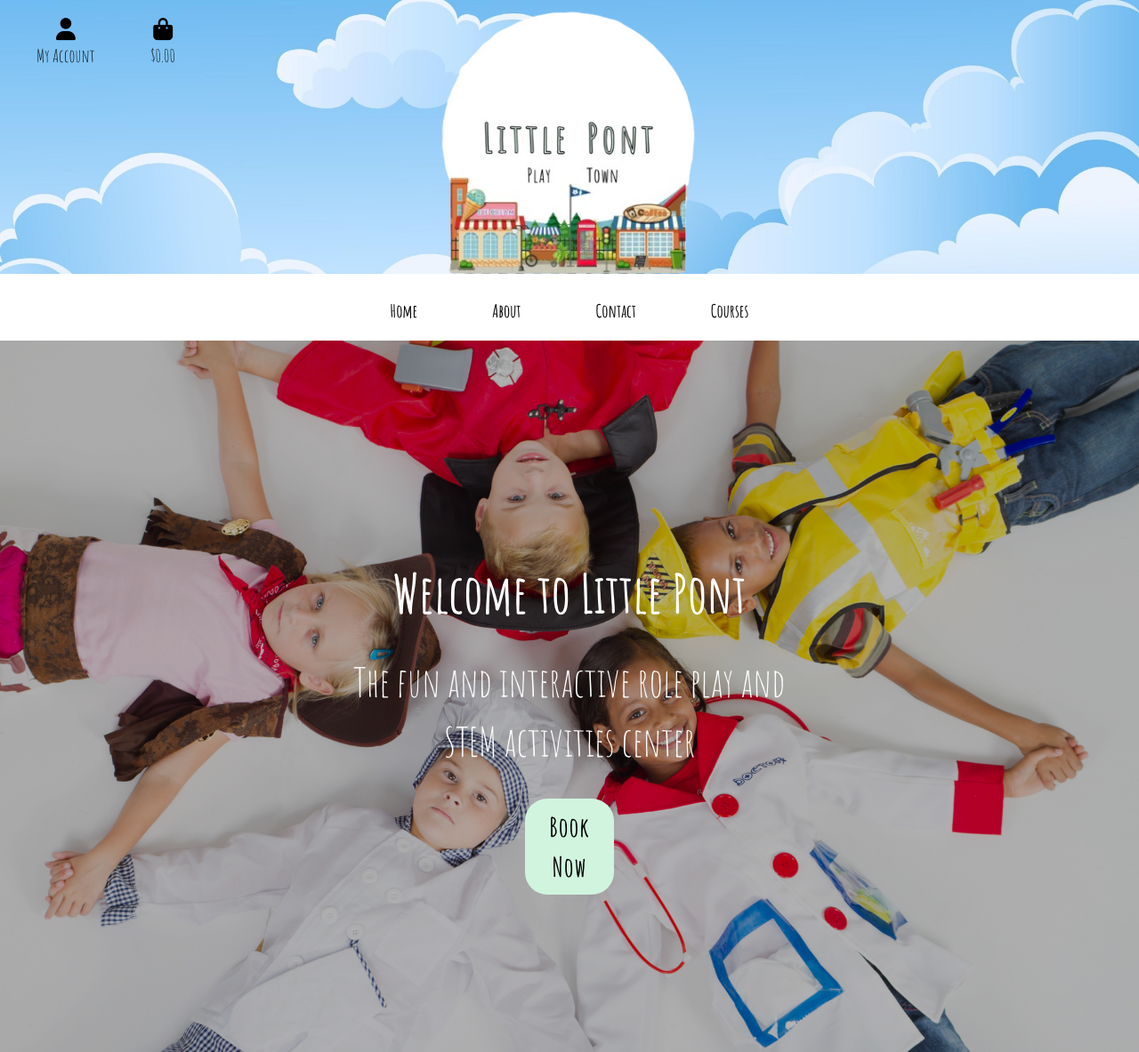
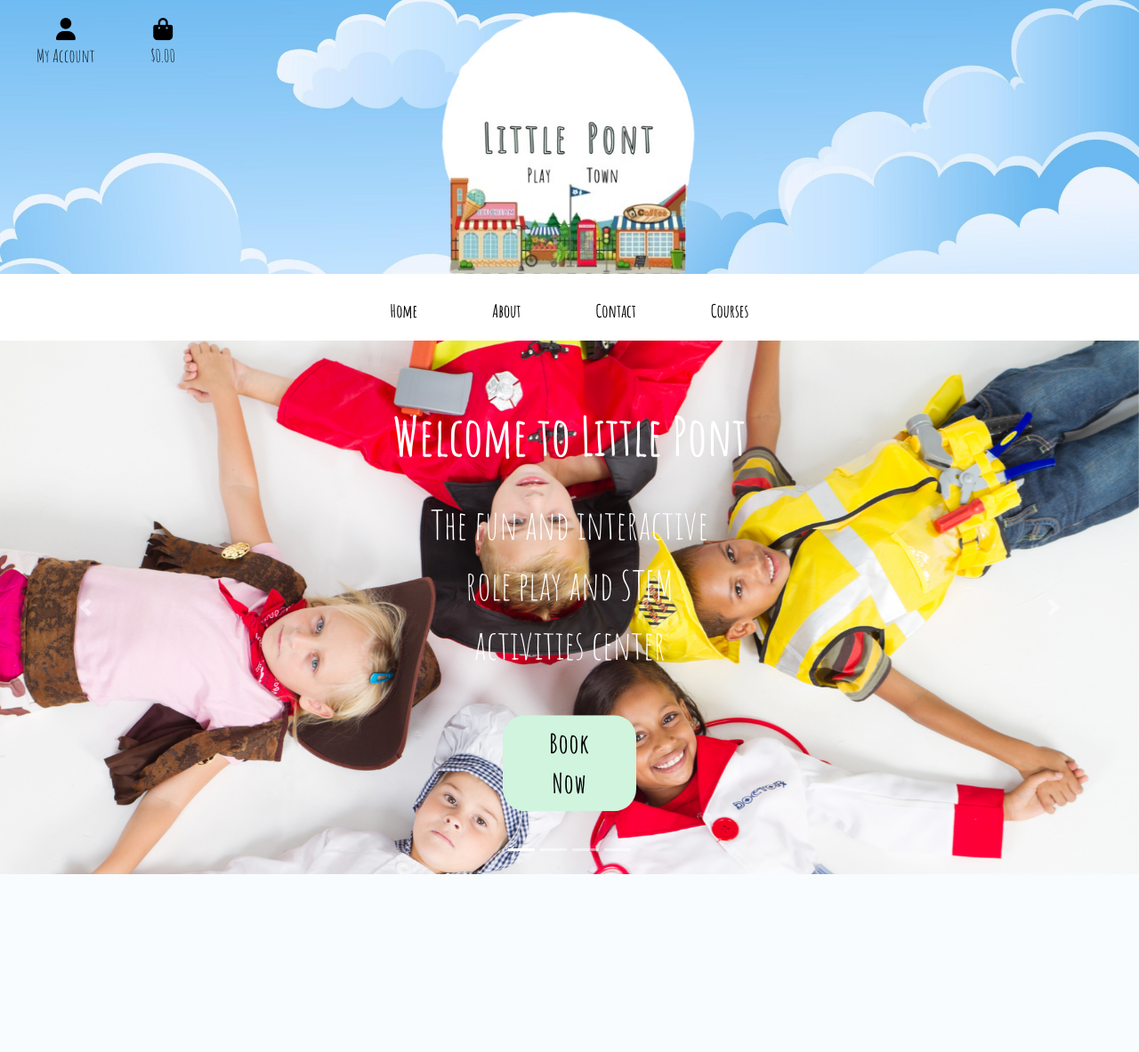
Before and after one commit to ChloeL-E/little-pont-msp4, a Django app: page / in a window 1280 px wide. Shown: the whole page at 89% size. After the commit the page ends 983 px from the top, so only its background shows below. Run offline with Django 3.2, Linux system fonts and the light colour scheme; some libraries are stand-ins or nearby versions.

Commit message:
Added styling to hero carousel

```diff
--- a/home/templates/home/index.html
+++ b/home/templates/home/index.html
@@ -10,27 +10,85 @@
 {% endblock %}
 
 {% block content %}
- <!-- Hero Section adapted from BootstrapMade.com -->
+ <!-- Hero Section adapted from BootstrapMade.com and W3c schools-->
  <section id="hero">
-  <div class="hero-container container">
+  <div class="hero-container container-fluid">
     <div class="hero">
-      <div class="hero-inner">
-        <div class="hero-item active" style="background-image: url('{{ MEDIA_URL }}media/fancy-dress.webp')">
+      <div id="myCarousel" class="carousel slide" data-ride="carousel">
+        <!-- Indicators -->
+        <ol class="carousel-indicators">
+          <li data-target="#myCarousel" data-slide-to="0" class="active"></li>
+          <li data-target="#myCarousel" data-slide-to="1"></li>
+          <li data-target="#myCarousel" data-slide-to="2"></li>
+          <li data-target="#myCarousel" data-slide-to="3"></li>
+        </ol>
+
+        <!-- Wrapper for slides -->
+        <div class="carousel-inner">
+          <div class="carousel-item active">
+            <img class="d-block w-100" src="{{ MEDIA_URL }}media/fancy-dress.webp" alt="First slide">
+          </div>
+          <div class="carousel-item">
+            <img class="d-block w-100" src="{{ MEDIA_URL }}media/kitchen-play.webp" alt="Second slide">
+          </div>
+          <div class="carousel-item">
+            <img class="d-block w-100" src="{{ MEDIA_URL }}media/frying-eggs.webp" alt="Third slide">
+          </div>
+          <div class="carousel-item">
+            <img class="d-block w-100" src="{{ MEDIA_URL }}media/full-shot-kids-playing-with-eco-toys-indoors.webp" alt="Fourth slide">
+          </div>
+        </div>
+
+        <!-- Controls -->
+        <a class="carousel-control-prev" href="#myCarousel" role="button" data-slide="prev">
+          <span class="carousel-control-prev-icon" aria-hidden="true"></span>
+          <span class="sr-only">Previous</span>
+        </a>
+        <a class="carousel-control-next" href="#myCarousel" role="button" data-slide="next">
+          <span class="carousel-control-next-icon" aria-hidden="true"></span>
+          <span class="sr-only">Next</span>
+        </a>
+      </div>
+
+      <!-- Intro content -->
+      <div class="intro-container">
+        <h2>Welcome to Little Pont</h2>
+        <p>The fun and interactive role play and STEM activities center</p>
+        <a href="#" class="book-now-button btn btn-lg rounded-4">Book Now</a>
+      </div>
+    </div>
+  </div>
+</section>
+<!-- End Hero Section -->
+
+    <!--<div id="carousel-images" class="carousel slide w-100" data-ride="carousel">
+            <div class="carousel-inner">
+              <div class="carousel-item active">
+                <img class="d-block w-100" src="{{ MEDIA_URL }}media/fancy-dress.webp" alt="First slide">
+              </div>
+              <div class="carousel-item">
+                <img class="d-block w-100" src="{{ MEDIA_URL }}kitchen-play.webp" alt="Second slide">
+              </div>
+              <div class="carousel-item">
+                <img class="d-block w-100" src="{{ MEDIA_URL }}frying-eggs.webp" alt="Third slide">
+              </div>
+              <div class="carousel-item">
+                <img class="d-block w-100" src="{{ MEDIA_URL }}full-shot-kids-playing-with-eco-toys-indoors.webp" alt="Fourth slide">
+              </div>
           <div class="intro-container">
             <div class="container">
-              <h2 class="">Welcome to Little Pont</h2>
-              <p class="">The fun and interactive role play and STEM activities center</p>
-              <a href="" class="book-now-button btn btn-lg rounded-4 d-flex align-items-center
+              <h2>Welcome to Little Pont</h2>
+              <p>The fun and interactive role play and STEM activities center</p>
+              <a href="#" class="book-now-button btn btn-lg rounded-4 d-flex align-items-center
                     justify-content-center my-auto mx-auto" contenteditable="false"
                 style="width: 100px; cursor: pointer;">Book Now</a>
             </div>
           </div>
         </div>
-    </div>
+      </div>
   </div>
-</div>
-</section>
-<!-- End Hero Section -->
+</div>-->
+
 <!-- <div class="container h-100 col-12" style="padding-top:50px;">
   <div class="row">
     <div id="carousel-images" class="carousel slide w-100" data-ride="carousel">
--- a/static/css/base.css
+++ b/static/css/base.css
@@ -7,6 +7,8 @@ body {
     color: black;
     font-family: 'Amatic SC';
 }
+
+/* Header */
 
 header {
     position: relative;
@@ -31,6 +33,8 @@ header {
     border-bottom: 0.5px solid white;
 }
 
+/* Navbar */
+
 .nav-link {
     padding-bottom: 0;
 }
@@ -50,13 +54,31 @@ header {
     width: 1.5rem;
 }
 
+/*  -------------------------------- Home page */
+/* Hero Image Carousel*/
+
+#myCarousel, .carousel-inner, .carousel-item {
+    height: 100%;
+  }
+
+  .carousel-inner {
+    display: flex;
+    align-items: center;
+  }
+
+  .carousel-item img {
+    width: 100%;
+    height: auto; /* Maintain aspect ratio */
+  }
+
 #hero {
     width: 100%;
-    height: 100vh;
-    background: #000;
+    height: 75vh;
+    background: #fff;
     overflow: hidden;
     position: relative;
   }
+
   @media (max-height: 500px) {
     #hero {
       height: 150vh;
@@ -80,25 +102,32 @@ header {
     background-repeat: no-repeat;
   }
 
-  #hero .hero-item::before {
-    content: "";
-    background-color: rgba(0, 0, 0, 0.3);
-  }
-
   #hero .intro-container {
-    display: flex;
+    /*display: flex;
     justify-content: center;
     align-items: center;
     position: absolute;
     bottom: 0;
-    top: 70px;
+    top: 10px;
     left: 50px;
-    right: 50px;
+    right: 50px;*/
+    position: absolute;
+    top: 50%;
+    left: 50%;
+    transform: translate(-50%, -50%);
+    text-align: center;
+    background-color: rgba(0, 0, 0, 0);
+    padding: 20px;
+    border-radius: 10px;
   }
-
 
   #hero .container {
     text-align: center;
+  }
+
+  .carousel-control-prev-icon,
+  .carousel-control-next-icon {
+    color: #000;
   }
 
   #hero h2 {
@@ -137,10 +166,10 @@ header {
     padding: 8px 32px;
     border-radius: 25px;
     transition: 0.5s;
-    margin: 5px;
+    margin-top: 15px;
     background: #d0f4de;
     color: black;
-    font-weight: 600;
+    width: 150px;
   }
 
   #hero .book-now-button:hover {
```
